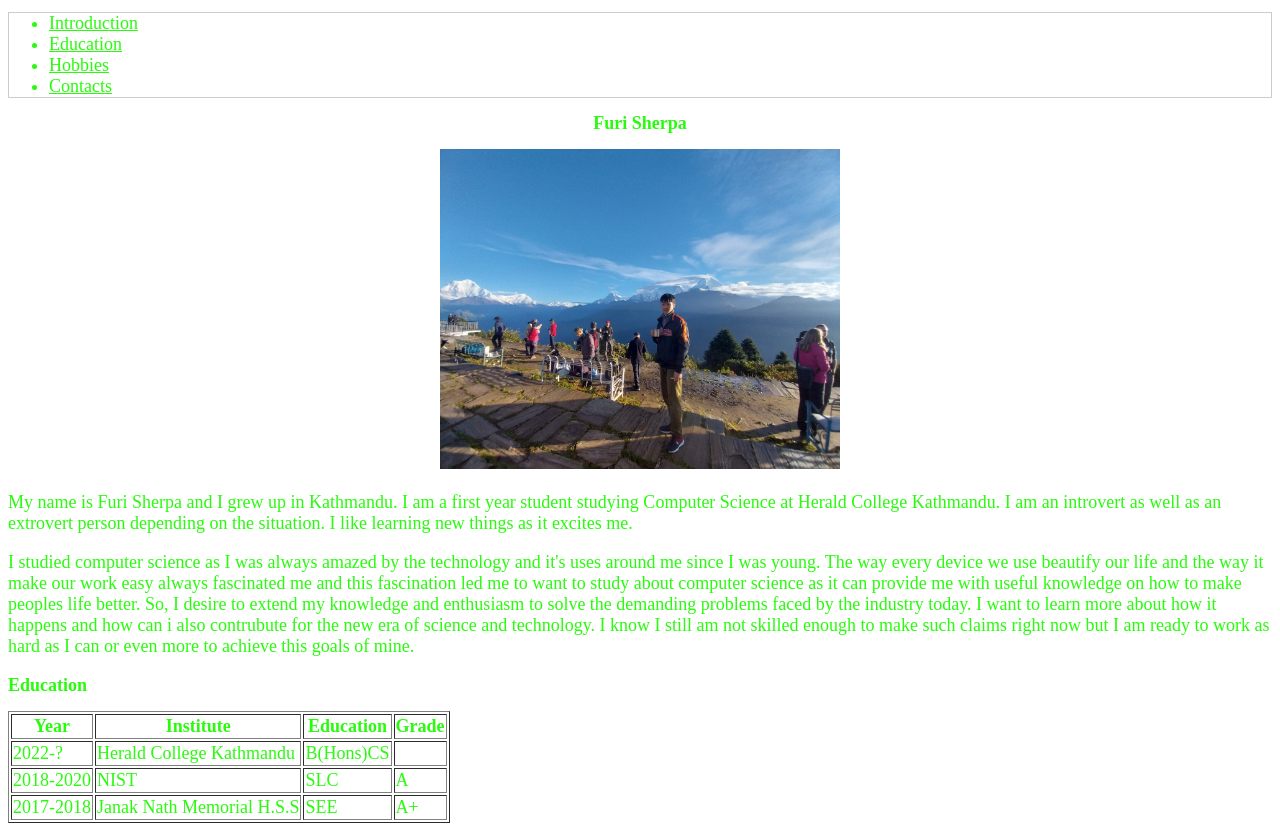
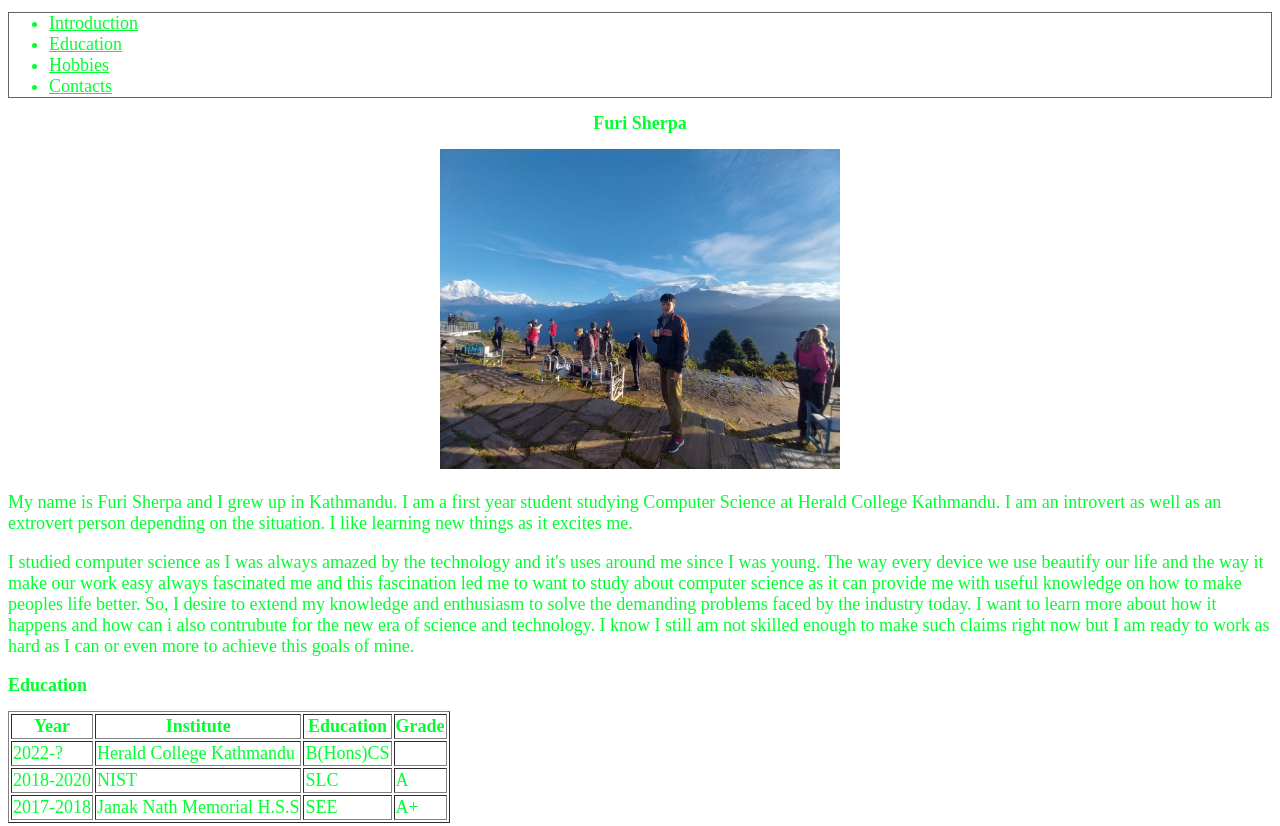
Before and after one commit to FuriSherpa/Web-Technologies, a plain HTML site: page Week 3/Workshop.html in a window 1280 px wide. Shown: the top 826 px of the page. Drawn offline with Linux system fonts and the light colour scheme.

Commit message:
The style is added

```diff
--- a/Week 3/style.css
+++ b/Week 3/style.css
@@ -8,14 +8,14 @@
 
     *{
 
-    color: rgb(41, 251, 13);
+    color: rgb(0, 255, 47);
 
     font-size: 18px;
 
     }
     ul{
 
-        border: 1px solid #ccc;
+        border: 1px solid rgb(100, 99, 99);
 
         font-size: 12px;
 
```
